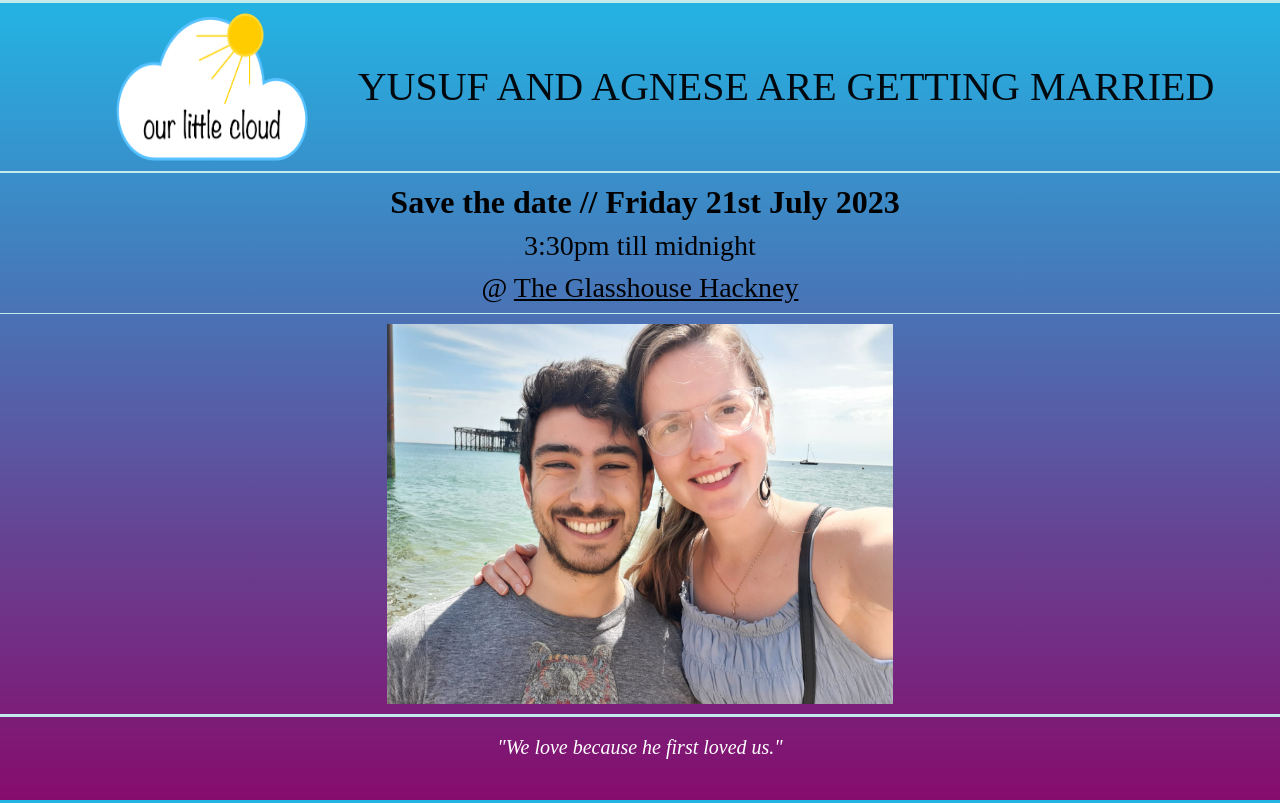
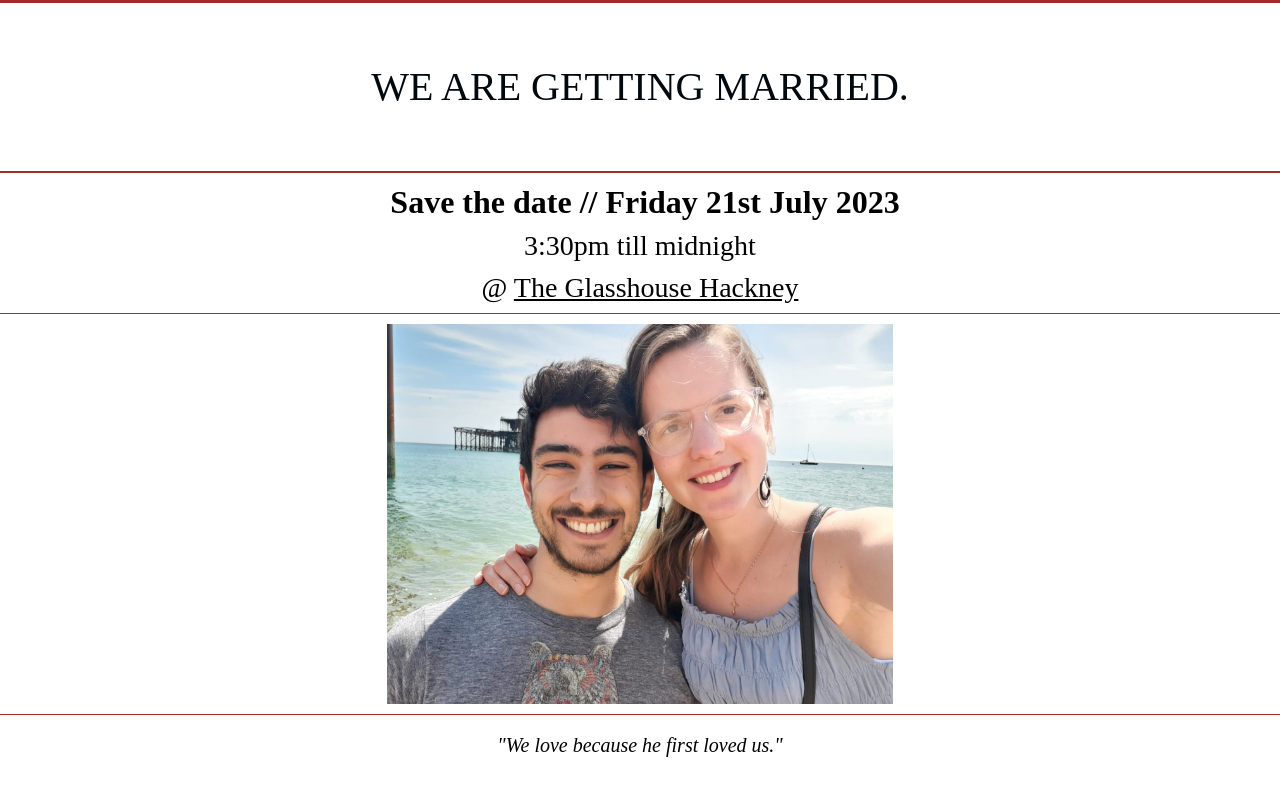
Before and after one commit to Ybee1996/save-the-date, a plain HTML site: page index.html in a window 1280 px wide. Drawn offline with nearby package versions, Linux system fonts and the light colour scheme; a web font is replaced by a local one.

Commit message:
Background color and borders

```diff
--- a/index.html
+++ b/index.html
@@ -28,11 +28,11 @@
 
 <section class = "content">
 <div class="heading">
-  <img class="heading-photo logo" id="heading-logo" src="our-little-cloud-dark-letter.png">
-  <h1>YUSUF AND AGNESE ARE GETTING MARRIED</h1>
+  <!--<img class="heading-photo logo" id="heading-logo" src="our-little-cloud-dark-letter.png">-->
+  <h1>WE ARE GETTING MARRIED.</h1>
 </div>
 
-<div style="border-bottom: thin solid rgb(195, 235, 236);">
+<div style="border-bottom: thin solid brown;">
   <h2 >Save the date // Friday 21st July 2023</h2>
   <h3> 3:30pm till midnight</h3>
   <h3>@ <a href = "https://goo.gl/maps/QFskB461tc6dWo3e8" target = "_blank">The Glasshouse Hackney</a></h3>
--- a/style.css
+++ b/style.css
@@ -3,7 +3,6 @@ html, body{
     font-family: 'Andika New Basic';
     color: black;
     font-weight: lighter;
-    background-image: linear-gradient(to top,rgb(134, 12, 108), rgb(35, 180, 228));
     height: 100%;
 }
 
@@ -31,7 +30,7 @@ img{
     justify-content: center;
     padding-top: 10px;
     padding-bottom: 10px;
-    border: solid rgb(195, 235, 236) 2px;
+    border: solid brown 2px;
     border-top: none;
     border-right: none;
     border-left: none;
@@ -44,7 +43,7 @@ img{
     width: auto;
     border-radius: 5%;
     border-width: 3px;
-    border-color: rgb(241, 193, 104);
+    border-color: brown;
 }
 
 
@@ -64,11 +63,10 @@ a {
 .center{
     text-align: center;
     margin: 0 auto;
-
 }
 
 header{
-    border: solid rgb(195, 235, 236);
+    border: solid brown;
     border-top: none;
     border-right: none;
     border-left:none;
@@ -86,8 +84,8 @@ footer{
     font-size: 20px;
     font-style: italic;
     line-height: 60px;
-    color: white;
-    border: solid rgb(195, 235, 236);
+    color: black;
+    border: thin solid brown;
     border-bottom: none;
     border-right: none;
     border-left: none;
@@ -204,7 +202,7 @@ hr{
     margin-top: 50px;
     margin-bottom: 50px;
     border-style: solid;
-    border-color: rgb(9, 142, 194);
+    border-color: brown;
   }
 
   .infoblocks-button-image{
```
